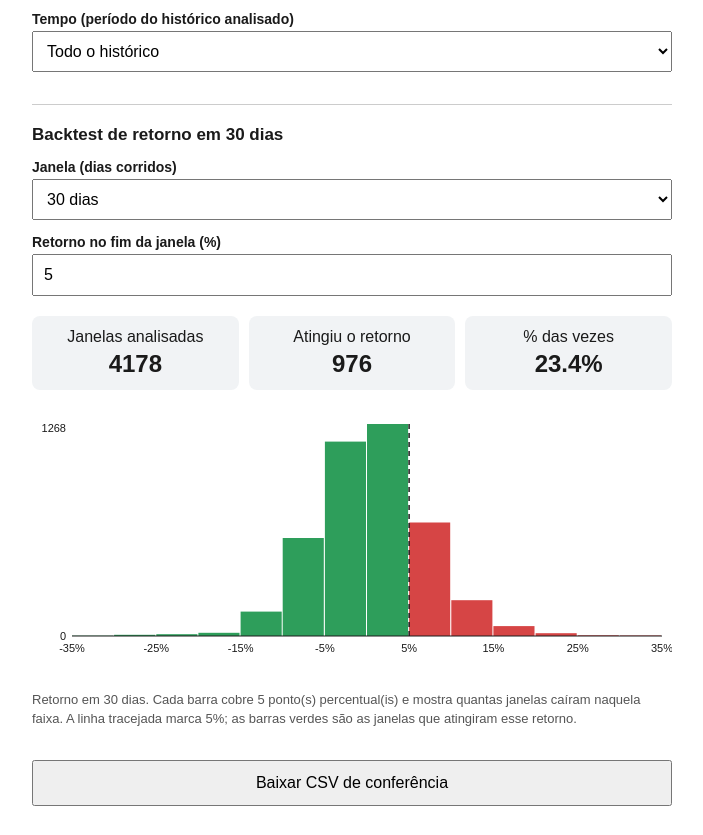
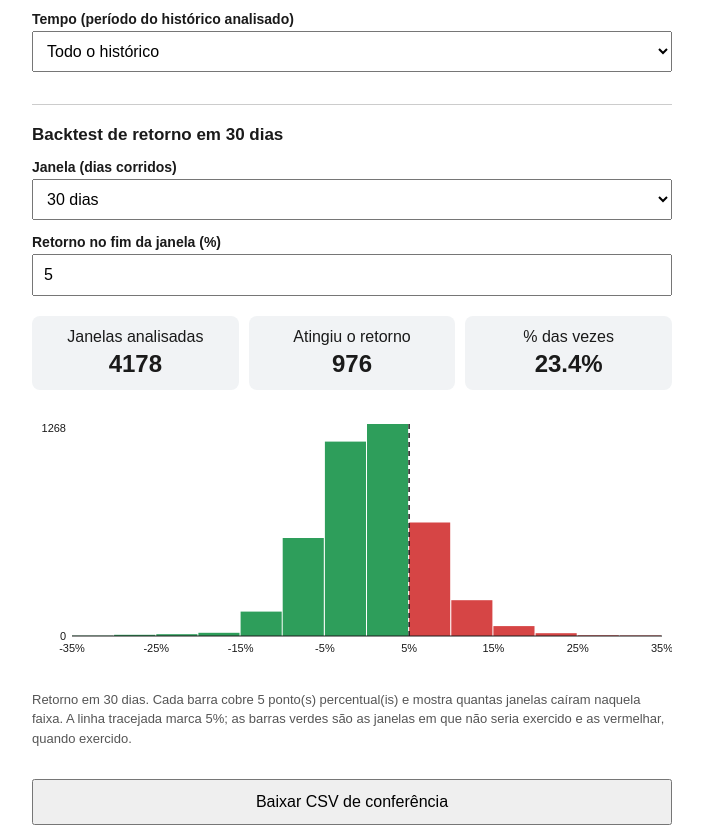
Before and after one commit to julioeqi/Calculadora-de-atingimento-de-Strike, a plain HTML site: page index.html in a window 1280 px wide. Shown: the part 129-964 px from the top of the page, without its empty margins (288-991 px from the left). Drawn offline with Linux system fonts and the light colour scheme.

Commit message:
Update index.html

```diff
--- a/index.html
+++ b/index.html
@@ -247,7 +247,7 @@ function desenharHistograma(rets, pct, prazo) {
   el.innerHTML = s +
     '<p class="nota">Retorno em ' + prazo + ' dias. Cada barra cobre ' + f2(passo) +
     ' ponto(s) percentual(is) e mostra quantas janelas caíram naquela faixa. ' +
-    'A linha tracejada marca ' + f2(pct) + '%; as barras verdes são as janelas que atingiram esse retorno.</p>';
+    'A linha tracejada marca ' + f2(pct) + '%; as barras verdes são as janelas em que não seria exercido e as vermelhar, quando exercido.</p>';
 }
 
 function calcular() {
```
